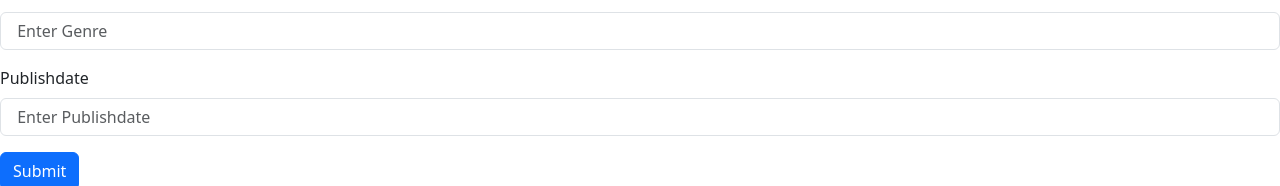
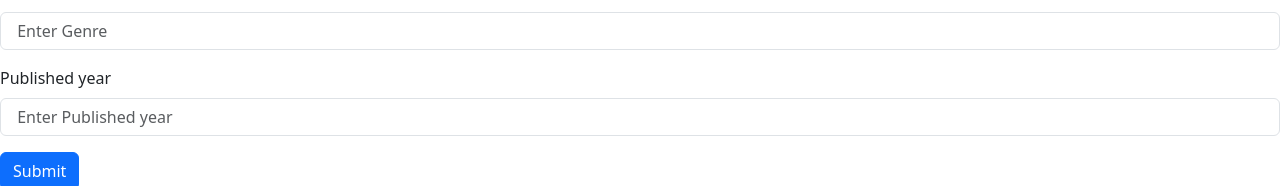
Before and after one commit to VishalAthmanathan/LibraryFront, a React (Create React App) app: page / in a window 1280 px wide. Both pictures are taken after a click on the button "Add Books". Shown: the part 427-613 px from the top of the page. Built offline with nearby package versions, Linux system fonts and the light colour scheme; no server answers.

Commit message:
changed to year

```diff
--- a/src/components/header.jsx
+++ b/src/components/header.jsx
@@ -11,7 +11,7 @@ function Header(){
   const [bookname, setBookname] = useState('');
   const [author, setAuthor] = useState('');
   const [genre, setGenre] = useState('');
-  const [publishdate, setPublishdate] = useState('');
+  const [publishedyear, setPublishedyear] = useState('');
 
   const addBook =  (e) => {
     e.preventDefault();
@@ -20,7 +20,7 @@ function Header(){
       bookname: bookname,
       author: author,
       genre: genre,
-      publishdate: publishdate
+      publishedyear: publishedyear
     }).then((response)=>{
       console.log(response);
       window.location.reload();
@@ -92,8 +92,8 @@ function Header(){
             </Form.Group>
 
             <Form.Group className="mb-3" controlId="formBasicSlots">
-              <Form.Label>Publishdate</Form.Label>
-              <Form.Control type="text" placeholder=" Enter Publishdate" onChange={(e) => setPublishdate(e.target.value)} />
+              <Form.Label>Published year</Form.Label>
+              <Form.Control type="text" placeholder=" Enter Published year" onChange={(e) => setPublishedyear(e.target.value)} />
             </Form.Group>
 
             <Button variant="primary" type='submit' onClick={addBook}>
--- a/src/components/homepage.jsx
+++ b/src/components/homepage.jsx
@@ -26,7 +26,7 @@ function Table(){
                   author: item.author,
                   genre: item.genre,
                 //   publishdate: new Date(item.publishdate).toLocaleDateString()
-                  publishdate: item.publishdate
+                  publishedyear: item.publishedyear.toString()
                 }));
                 setData(transformedData);
                 console.log(data);
@@ -63,7 +63,7 @@ function Table(){
         { field: 'bookname', headerName: 'Bookname', width: 250 },
         { field: 'author', headerName: 'Author', width: 350 },
         { field: 'genre', headerName: 'Genre', width: 150 },
-        { field: 'publishdate', headerName: 'Publishdate', width: 150},
+        { field: 'publishedyear', headerName: 'Published year', width: 150},
         {
           field: 'deleteButton',
           headerName: 'Action',
```
